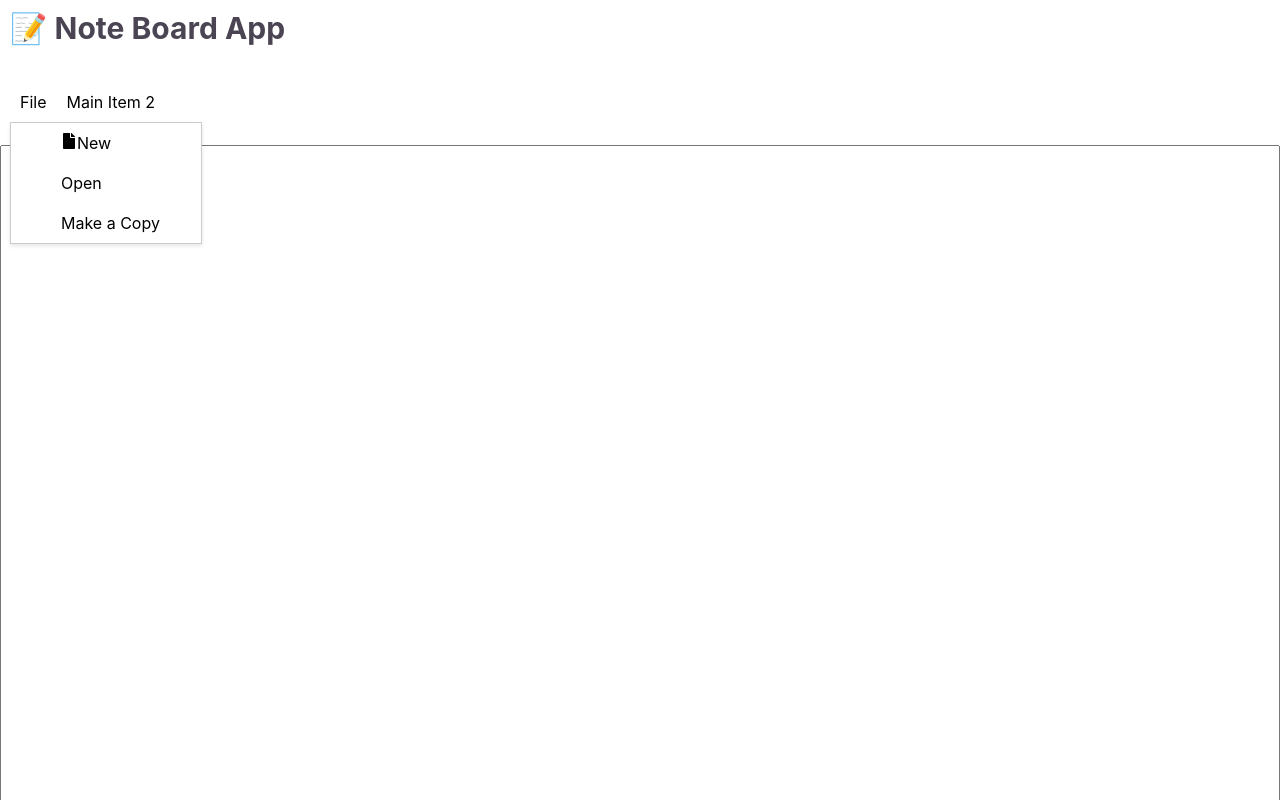
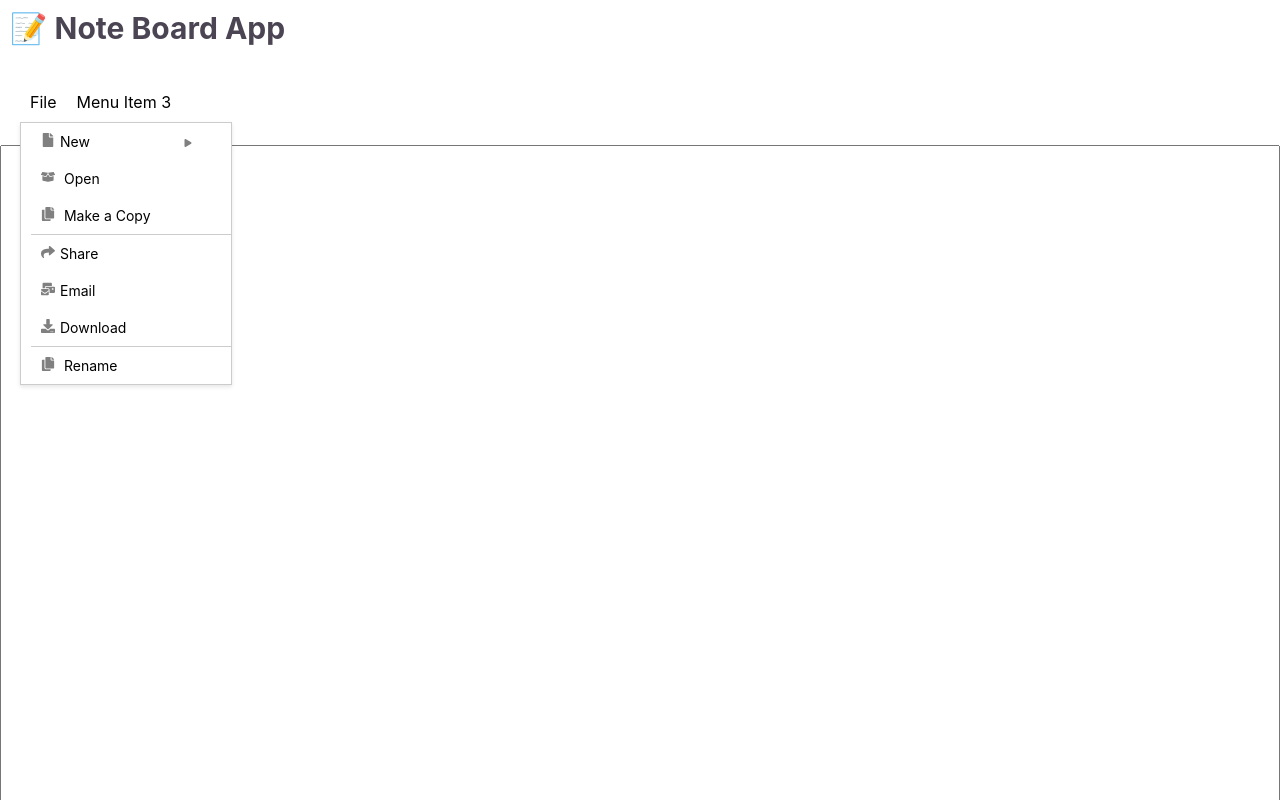
Before and after one commit to praneethpj/NoteBoardApp, a React (Create React App) app in the folder Frontend/: page / in a window 1280 px wide. Both pictures are taken after a click on the item "File". Shown: the top 800 px of the page. Built offline with nearby package versions, Linux system fonts and the light colour scheme; no server answers.

Commit message:
added seperate line, hover change

```diff
--- a/Frontend/src/App.css
+++ b/Frontend/src/App.css
@@ -2,14 +2,14 @@
   padding: 10px;
   text-align: left;
   list-style-type: none;
-
+  padding-left: 20px;
 }
 
 .menu > li {
   display: inline-block;
   position: relative;
   padding: 10px;
-
+  list-style-type: none;
   cursor: pointer;
 }
 
@@ -23,10 +23,11 @@
   box-shadow: 0 2px 4px rgba(0, 0, 0, 0.1);
   transition: display 0.3s ease;
   background-color: white;
-  width: 150px;
+  width: 200px;
   list-style-type: none;
   text-align: left;
-
+  padding-left: 10px;
+  font-size: 14px;
 }
 
 .submenu.visible {
@@ -38,6 +39,7 @@
 .subsubmenu > li {
   text-align: left;
   padding: 10px;
+  list-style-type: none;
 }
 
 .subsubmenu {
@@ -49,9 +51,30 @@
   background-color: white;
   box-shadow: 0 2px 4px rgba(0, 0, 0, 0.1);
   transition: display 0.3s ease;
-  width: 150px;
+  width: 200px;
+  padding-left: 1%;
+
 }
 
 .subsubmenu.visible {
   display: block;
 }
+.menu > li > ul > li > svg,
+.subsubmenu > li > svg {
+  color: gray;
+  margin-right: 5px;
+}
+.menu > li:hover,
+.submenu > li:hover,
+.subsubmenu > li > svg ,
+.subsubmenu > li:hover {
+  background-color: lightgray;
+  color: black !important;
+}
+
+.menu-separator {
+  border-bottom: 1px solid #ccc;
+}
+.menu > li:last-child {
+  border-bottom: none;
+}
--- a/Frontend/src/ui/typing-document.jsx
+++ b/Frontend/src/ui/typing-document.jsx
@@ -1,7 +1,7 @@
 import React, { useState, useEffect, useRef } from 'react';
 import io from 'socket.io-client';
 import '../styles/document.css';
-import { FaFile } from "react-icons/fa";
+import { FaArrowLeft, FaArrowRight, FaBoxOpen, FaCopy, FaDownload, FaFile, FaLongArrowAltRight, FaMailBulk, FaPlay, FaShare } from "react-icons/fa";
 
 const socket = io(process.env.REACT_APP_SOCKET_URL);
 
@@ -55,17 +55,23 @@ function TypingDocument() {
             File
             <ul className={`submenu ${submenu1Visibility ? 'visible' : ''}`}>
               <li onMouseEnter={toggleSubsubmenu1}>
-                <FaFile/>New
+                <FaFile/>New  <FaPlay size={8} style={{paddingLeft:'50%'}}/>
                 <ul className={`subsubmenu ${subsubmenu1Visibility ? 'visible' : ''}`}>
-                  <li>Sub-Sub Item 1.1.1</li>
-                  <li>Sub-Sub Item 1.1.2</li>
+                  <li>Document</li>
+                  <li>From template from gallery</li>
                 </ul>
               </li>
-              <li>Open</li>
-              <li>Make a Copy</li>
+              <li> <FaBoxOpen/> Open </li>
+              <li class="menu-item menu-separator"><FaCopy/> Make a Copy</li>
+              <li class="menu-item "><FaShare/>Share</li>
+              <li class="menu-item "><FaMailBulk/>Email</li>
+              <li class="menu-item menu-separator"><FaDownload/>Download</li>
+              <li class="menu-item"><FaCopy/> Rename</li>
             </ul>
           </li>
-          <li>Main Item 2</li>
+
+
+            <li class="menu-item">Menu Item 3</li>
         </ul>
       </div>
       <div className="app-container">
```
